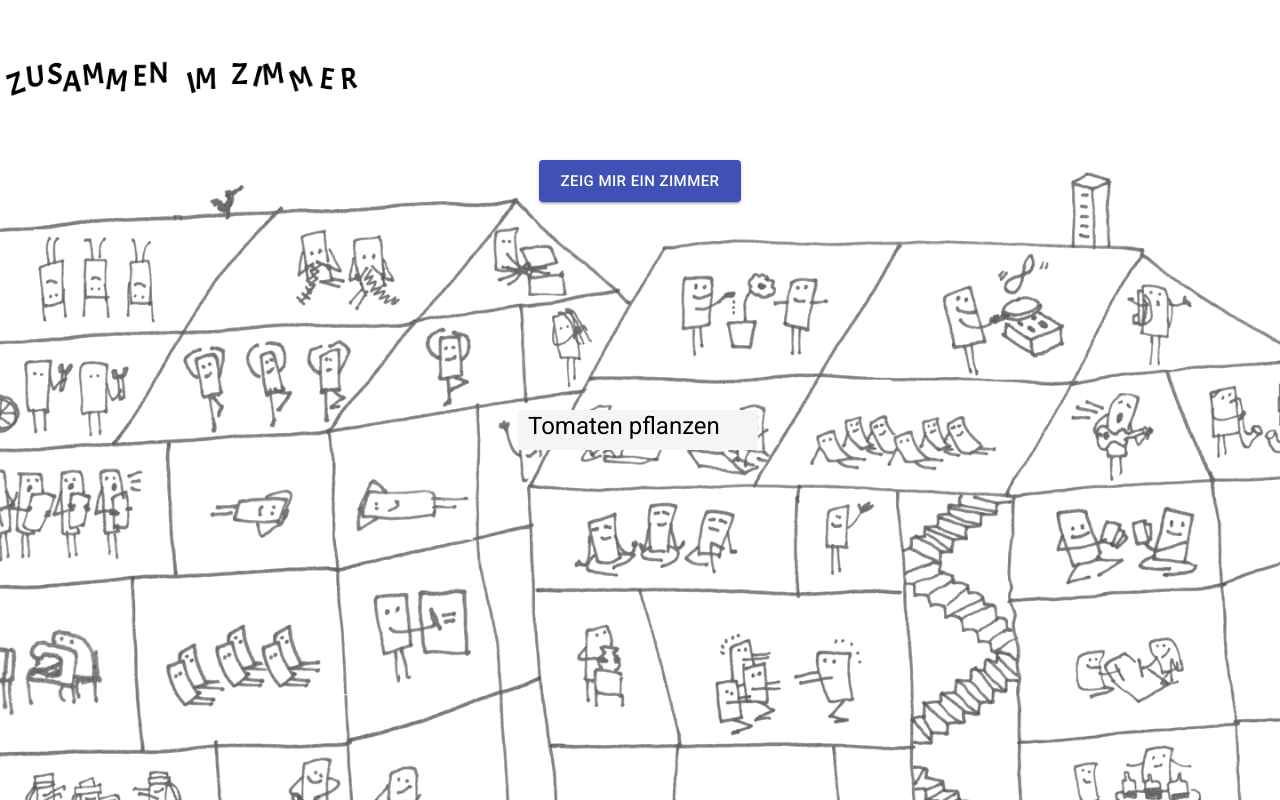
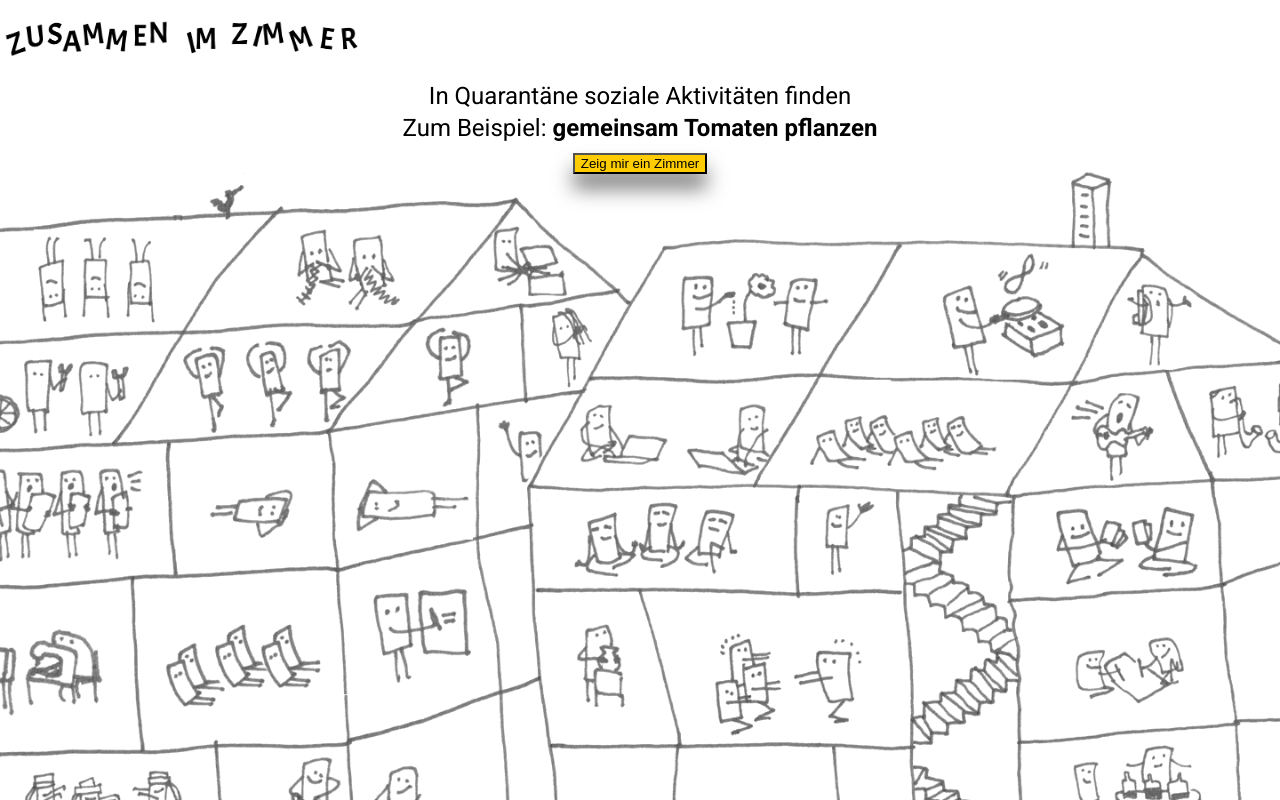
Before and after one commit to Lynbarry/wirvsvirus, a React (Create React App) app in the folder frontend/: page / in a window 1280 px wide. Built offline with nearby package versions, Linux system fonts and the light colour scheme.

Commit message:
Decider Logiv

```diff
--- a/frontend/src/App.css
+++ b/frontend/src/App.css
@@ -6,16 +6,12 @@
 .header {
   width: 100%;
   display: flex;
-  height: 20vh;
+  height: 10vh;
 }
 
 .content {
   width: 100%;
-  height: 80vh;
-  background-image: url("./assets/img/bg-image.png");
-  background-size: 100% auto;
-  background-position: 50% 100%;
-  background-repeat: no-repeat;
+  height: 90vh;
 }
 
 .logo {
--- a/frontend/src/App.js
+++ b/frontend/src/App.js
@@ -9,7 +9,7 @@ import logo from "./assets/img/logo.png";
 function App() {
   return (
     <Router>
-      <header class="header">
+      <header className="header">
         <div className="logo">
           <img src={logo} className="logoImage" alt="logo"></img>
         </div>
--- a/frontend/src/components/Decider.css
+++ b/frontend/src/components/Decider.css
@@ -1,6 +1,13 @@
+.startButton {
+  box-shadow: 0px 15px 20px rgba(0, 0, 0, 0.5);
+  background-color: #FFCC00;
+  color: #000000;
+}
+
 .deciderButtons {
   display: flex;
   flex-direction: column;
+  position: top
 }
 
 .deciderQuestion {
--- a/frontend/src/components/Decider.jsx
+++ b/frontend/src/components/Decider.jsx
@@ -56,15 +56,12 @@ export function Decider({ decisions, setDecision, ...props }) {
 
 function Initiator({ setStep, ...props }) {
   return (
-    <Button
-      size="large"
-      variant="contained"
-      color="primary"
+    <button
+      className="startButton"
       onClick={() => setStep(0)}
-      {...props}
     >
       Zeig mir ein Zimmer
-    </Button>
+    </button>
   );
 }
 
--- a/frontend/src/components/DummyHouse.css
+++ b/frontend/src/components/DummyHouse.css
@@ -1,26 +1,12 @@
 #testHouse {
-  margin: auto;
+  width: 100%;
+  height: 100%;
+  background-image: url(".././assets/img/bg-image.png");
+  background-size: 100% auto;
+  background-position: 50% 100%;
+  background-repeat: no-repeat;
   position: relative;
-  background-size: cover;
-  display: flex;
-  flex-direction: row;
-  justify-content: center;
-  align-items: center;
-}
-
-#lightController {
-  width: 1000px;
-  margin: auto;
-  display: flex;
-  justify-content: space-between;
-}
-
-#lightController button {
-  padding: 12px 60px;
-  background: orange;
-  border: none;
-  color: #fff;
-  font-size: 24px;
+  text-align: center;
 }
 
 .overlay {
@@ -31,21 +17,37 @@
   transition: all 1s;
   -webkit-transition: all 1s;
   background-size: cover;
+  top: 0px;
+}
+
+.overlay.active {
+  opacity: 1.0;
 }
 
 .decider {
   z-index: 10;
+  position: absolute;
+  top: 0px;
+}
+
+.welcomeText {
+
 }
 
 #room1 {
-  opacity: 1;
-  background-image: url("../assets/img/zimmer-dunkel-test-1.svg");
+  background-color: rgba(0, 0, 0, 0.1)
 }
 
 #room2 {
+  background-color: rgba(0, 0, 0, 0.1)
 }
 
 #room3 {
+  background-color: rgba(0, 0, 0, 0.1)
+}
+
+#room5 {
+  background-color: rgba(0, 0, 0, 0.1)
 }
 
 .lightOut {
--- a/frontend/src/components/DummyHouse.jsx
+++ b/frontend/src/components/DummyHouse.jsx
@@ -7,24 +7,29 @@ import { ExampleActivities } from "./ExampleActivities";
 export function DummyHouse() {
   const [decisions, setDecision] = useState({});
 
+
   return (
     <div id="testHouse">
-      <ExampleActivities />
+      <ExampleActivities
+        className="welcomeText"
+      />
       <Decider
         className="decider"
         decisions={decisions}
         setDecision={setDecision}
       />
-
       <div
-        className={`overlay ${decisions.kopfbauch === "Bauch" ? "active" : ""}`}
         id="room1"
       ></div>
-
-      <div className="overlay" id="room2"></div>
-      <div className="overlay" id="room3"></div>
-      <div className="overlay" id="room4"></div>
-      <div className="overlay" id="room5"></div>
+      <div
+        id="room2"
+      ></div>
+      <div
+        id="room3"
+      ></div>
+      <div
+        id="room4"
+      ></div>
     </div>
   );
 }
--- a/frontend/src/components/ExampleActivities.css
+++ b/frontend/src/components/ExampleActivities.css
@@ -1,8 +1,5 @@
 .exampleActivities {
-  background-color: whitesmoke;
-  position: absolute;
-  top: 250px;
-  left: 518px;
-  width: 230px;
-  padding-left: 10px;
+  width: 500px;
+  margin: auto;
+  text-align: center;
 }
--- a/frontend/src/components/ExampleActivities.jsx
+++ b/frontend/src/components/ExampleActivities.jsx
@@ -3,10 +3,10 @@ import "./ExampleActivities.css";
 import { Typography } from "@material-ui/core";
 
 const exampleActivities = [
-  "Stricken lernen",
-  "Tomaten pflanzen",
-  "Zumba tanzen",
-  "Nudeln machen"
+  "zusammen Stricken lernen",
+  "gemeinsam Tomaten pflanzen",
+  "mit anderen Zumba tanzen",
+  "als Gruppe Nudeln machen"
 ];
 
 export function ExampleActivities() {
@@ -27,7 +27,8 @@ export function ExampleActivities() {
   return (
     <div className="exampleActivities">
       <Typography variant="h5" gutterBottom>
-        {exampleActivities[activity]}
+      In Quarantäne soziale Aktivitäten finden<br />
+      Zum Beispiel: <strong>{exampleActivities[activity]}</strong>
       </Typography>
     </div>
   );
```
